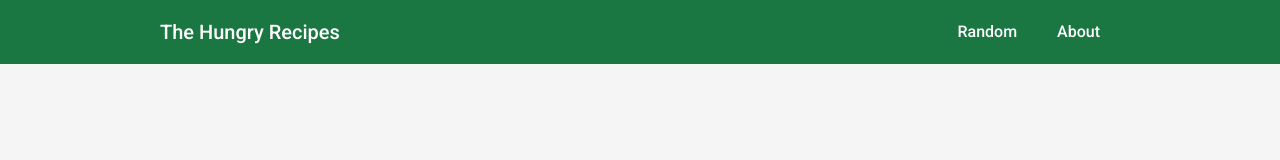
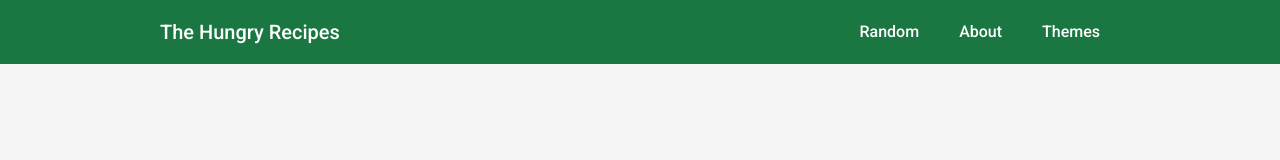
Before and after one commit to NitinNair89/TheHungryRecipesApp, an Angular app in the folder frontend/: page / in a window 1280 px wide. Shown: the top 160 px of the page. Built offline with nearby package versions, Linux system fonts and the light colour scheme; no server answers.

Commit message:
Users can now set themes via Navbar

```diff
--- a/frontend/src/app/components/navbar/navbar.component.html
+++ b/frontend/src/app/components/navbar/navbar.component.html
@@ -9,6 +9,9 @@
                 <li class="nav-item">
                     <a tabindex="0" class="nav-link" routerLink="about" title="About the Hungry Recipes App" title="Know more about the Hungry Recipes App">About</a>
                 </li>
+                <li class="nav-item">
+                    <a tabindex="0" class="nav-link theme-button" title="Themes of the Hungry Recipes App" title="Change themes of the Hungry Recipes App" [matMenuTriggerFor]="subMenu">Themes</a>
+                </li>
                 <li class="nav-item" style="display: none;">
                     <a tabindex="0" class="nav-link" routerLink="login" title="Log in to save your favorite recipes" aria-label="Log in to save your favorite recipes">Login</a>
                 </li>
@@ -17,9 +20,15 @@
             <mat-menu #menu="matMenu">
                 <a tabindex="0" mat-menu-item routerLink="random" title="Fetch a random recipe" aria-label="Fetch a random recipe">Random</a>
                 <a tabindex="0" mat-menu-item routerLink="about" title="About the Hungry Recipes App" title="Know more about the Hungry Recipes App">About</a>
+                <a tabindex="0" mat-menu-item title="Themes of the Hungry Recipes App" title="Change themes of the Hungry Recipes App" [matMenuTriggerFor]="subMenu">Themes</a>
                 <mat-divider  style="display: none;"></mat-divider>
                 <a tabindex="0" mat-menu-item routerLink="login"  style="display: none;" title="Log in to save your favorite recipes" aria-label="Log in to save your favorite recipes">Login</a>
             </mat-menu>
+            <mat-menu #subMenu="matMenu">
+                <button mat-menu-item (click)="changeThemeToLeafyGreen()">Leafy Green</button>
+                <button mat-menu-item (click)="changeThemeToStarvingRed()">Starving Red</button>
+                <button mat-menu-item (click)="changeThemeToChaiOrange()">Chai Orange</button>
+             </mat-menu>
         </div>
     </mat-toolbar>
 </nav>
--- a/frontend/src/app/components/navbar/navbar.component.scss
+++ b/frontend/src/app/components/navbar/navbar.component.scss
@@ -14,6 +14,10 @@ a.brand:visited {
 #menuList > .nav-item a:focus {
     background-color: black;
     color: white
+}
+/*Show proper cursor on hover*/
+li{
+    cursor: pointer;
 }
 #menuToggler {
     cursor: pointer;
--- a/frontend/src/app/components/navbar/navbar.component.ts
+++ b/frontend/src/app/components/navbar/navbar.component.ts
@@ -9,6 +9,19 @@ export class NavbarComponent implements OnInit {
 
   constructor() { }
 
+  // to change the --color variable in src/style.scss
+  // would affect theming since all the components use that variable
+  // override in style.scss for components if required
+  changeThemeToLeafyGreen(){
+    document.documentElement.style.setProperty('--color', '#1b7742'); // veg : #1b7742
+  }
+  changeThemeToStarvingRed(){
+    document.documentElement.style.setProperty('--color', '#f44336'); // non-veg: #e9493d;
+  }
+  changeThemeToChaiOrange(){
+    document.documentElement.style.setProperty('--color', '#ff8f00'); // snack: #e98e17;
+  }
+
   ngOnInit() {
   }
 
```
Also changed, not shown: 1 other file (tests, documents, lock files or other folders).
